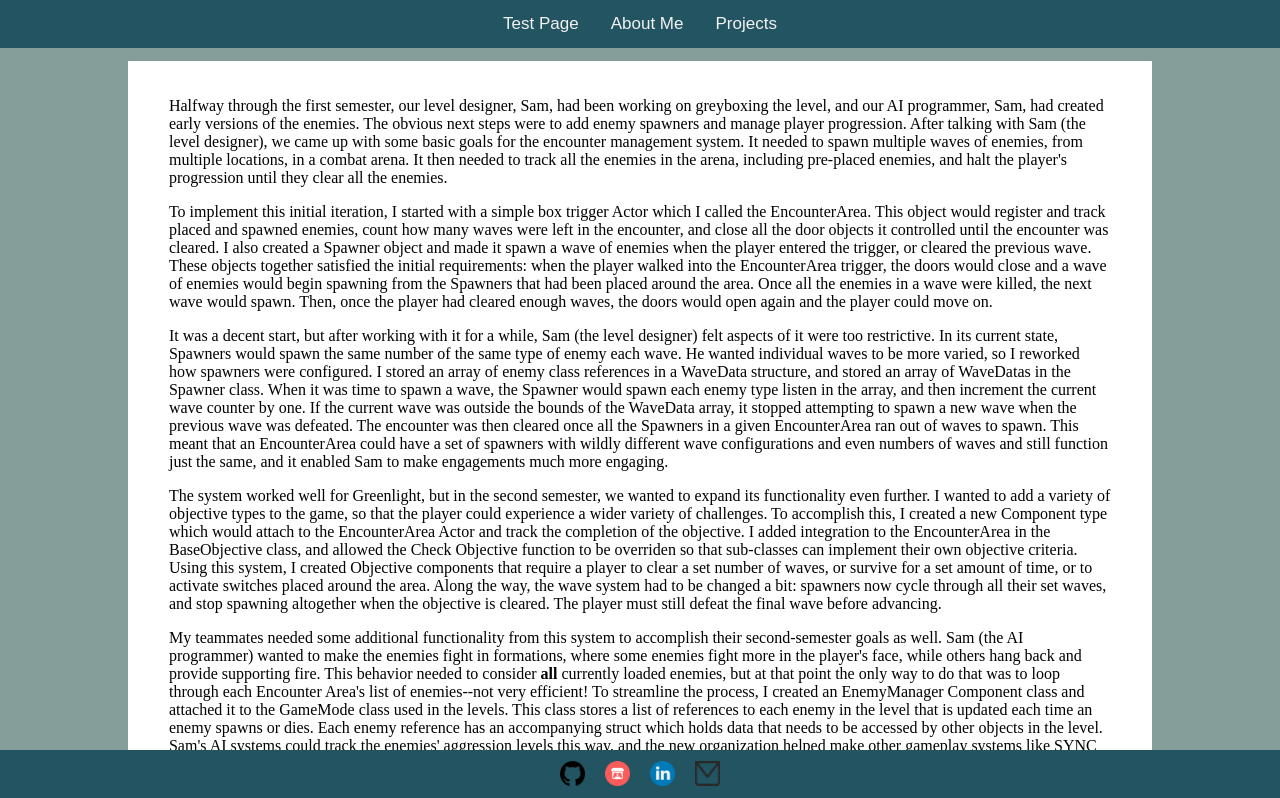
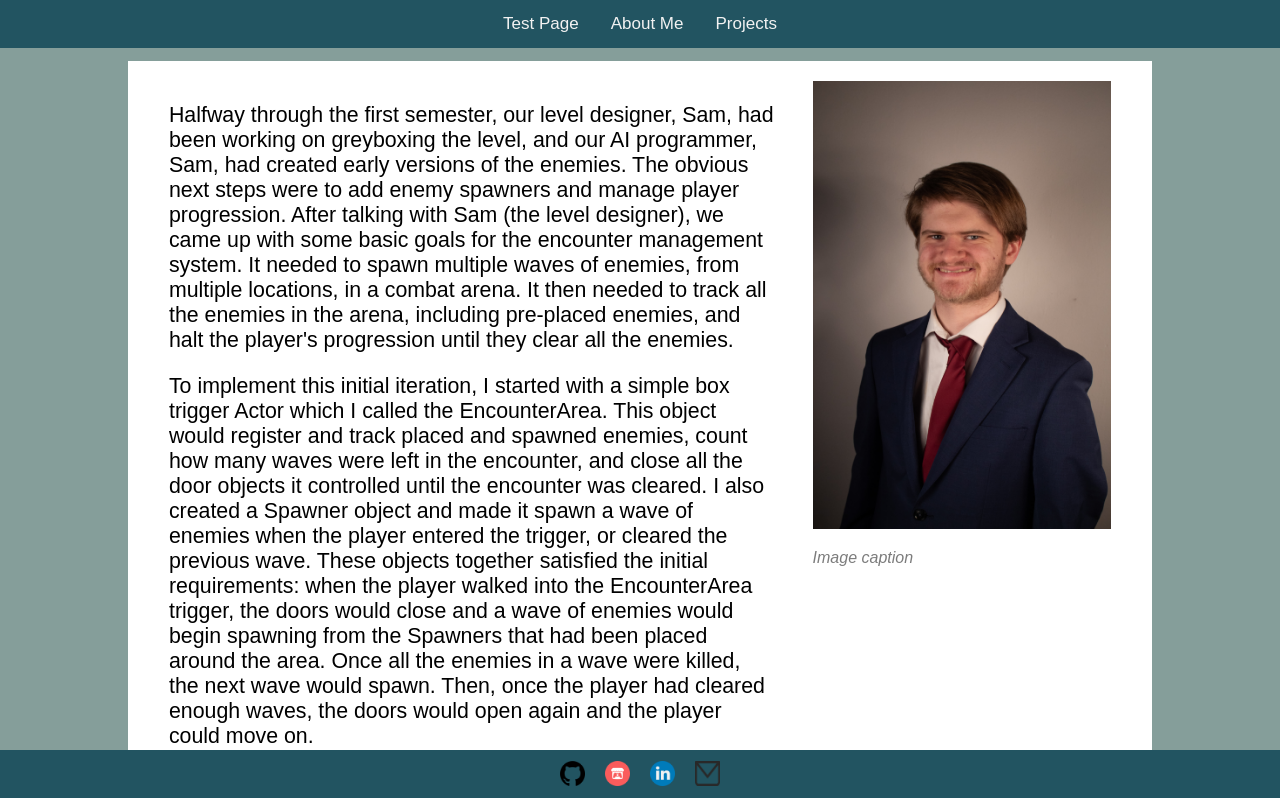
Before and after one commit to hdorer/hdorer.github.io, a React (Vite) app: page /test-page in a window 1280 px wide. Shown: the top 798 px of the page. Built offline with nearby package versions, Linux system fonts and the light colour scheme.

Commit message:
Added style to Article component

```diff
--- /dev/null
+++ b/src/components/Article.css
@@ -0,0 +1,28 @@
+article {
+    font-family: "RobotoLight", sans-serif;
+    display: flex;
+}
+
+.text-column {
+    width: 67%;
+    padding-right: 4%;
+}
+
+.article-text {
+    font-size: 16pt;
+}
+
+.media-column {
+    width: 33%;
+}
+
+.media-column img {
+    max-width: 100%;
+    height: auto;
+}
+
+.media-column p {
+    font-size: 12pt;
+    color: rgb(124, 124, 124);
+    font-style: italic;
+}
--- a/src/components/Article.tsx
+++ b/src/components/Article.tsx
@@ -1,6 +1,8 @@
 import { useState, useEffect } from 'react';
 import Markdown from 'react-markdown';
 import articles from '../modules/ArticleLoader';
+import portrait from '../assets/images/portrait.jpg';
+import './Article.css';
 
 export interface ArticleData {
     filename: string
@@ -33,8 +35,14 @@ export function Article({ data }: Props) {
     }, [data.filename, articles]);
 
     return (
-        <div className="text-column">
-            <Markdown>{articleText}</Markdown>
-        </div>
+        <article>
+            <div className="text-column">
+                <Markdown className="article-text">{articleText}</Markdown>
+            </div>
+            <div className="media-column">
+                <img src={portrait} />
+                <p>Image caption</p>
+            </div>
+        </article>
     );
 }
```
